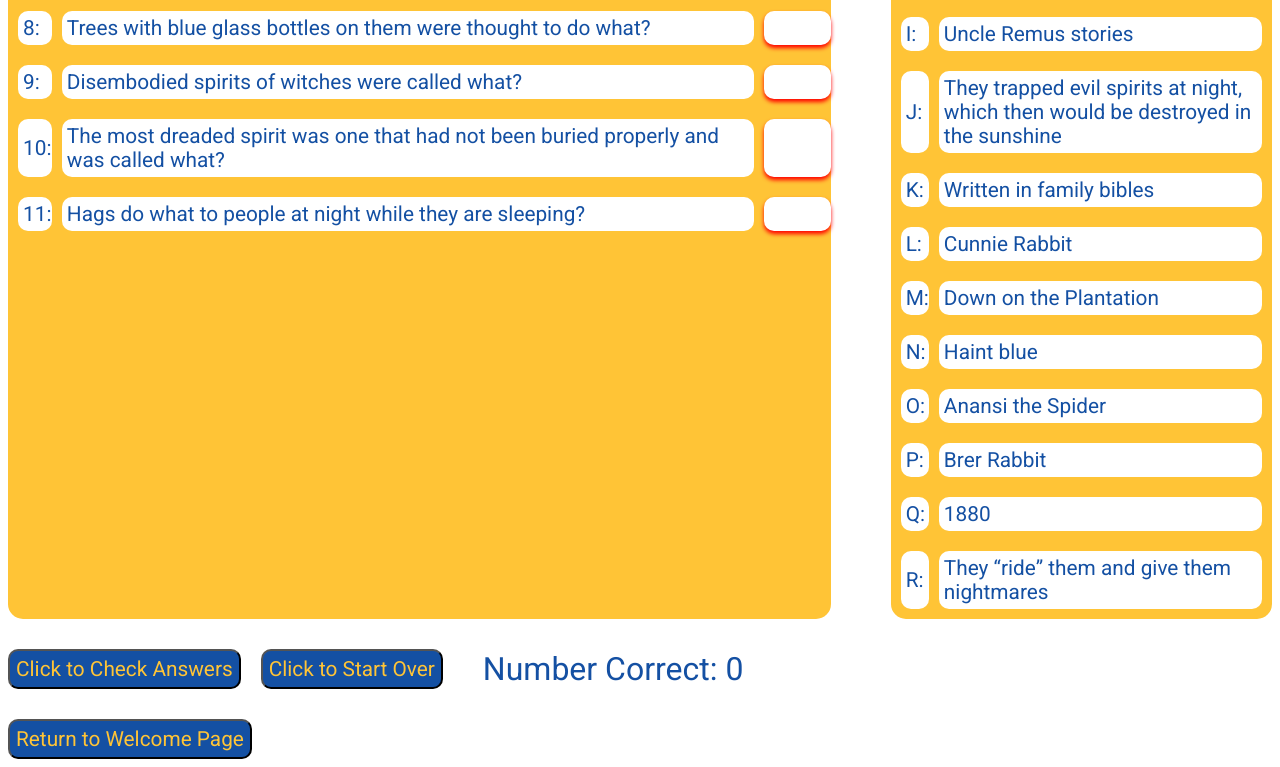
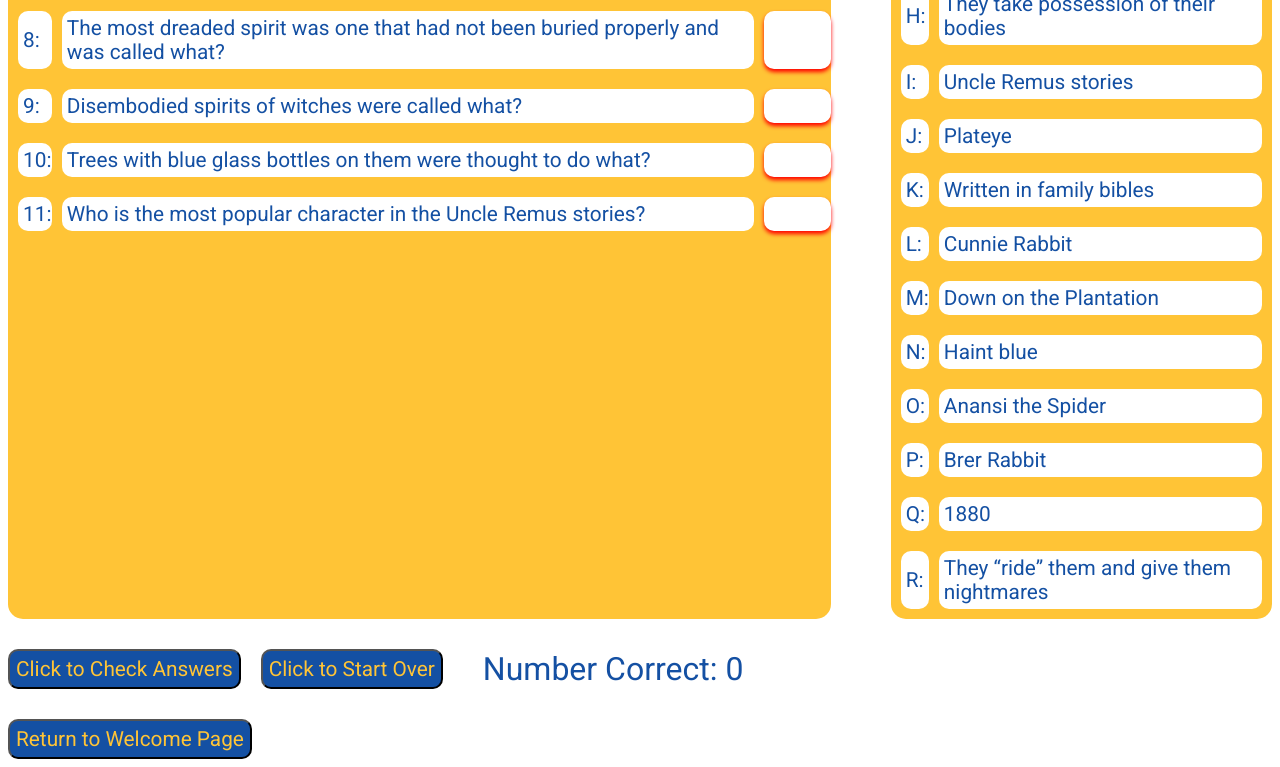
Before and after one commit to burnettfr/MuseumVer3, a plain HTML site: page folklore.html in a window 1280 px wide. Both pictures are taken after a click on the button "Click to Check Answers". Shown: the part 692-1459 px from the top of the page. Drawn offline with Linux system fonts and the light colour scheme.

Commit message:
Reorder answers and questions

```diff
--- a/folklore.html
+++ b/folklore.html
@@ -34,7 +34,7 @@
             <!-- Question 1-->
             <p class = "p1 margin1">1:</p>
             <p class = "p1 margin1">
-                Folklore are the traditional beliefs, customs and stories of a community.  How are they passed down through generations?
+               Who is Brer Rabbit’s direct African predecessor?
             </p>
             <input list="answers" name="Q1" id="Q11" class = "p1 margin2 width1 cent1 f1 fsize">
              <datalist id="answers">
@@ -118,7 +118,7 @@
             <!-- Question 4-->
             <p class = "p1 margin1">4:</p>
             <p class = " p1 margin1">
-                Who is the most popular character in the Uncle Remus stories?
+               Hags do what to people at night while they are sleeping?
             </p>
             <input list="answers" name="Q4" id="Q44" class = "p1 margin2 width1 cent1 f1 fsize">
             <datalist id="answers">
@@ -146,7 +146,7 @@
              <!-- Question 5-->
              <p class = "p1 margin1">5:</p>
              <p class = " p1 margin1">
-                Who is Brer Rabbit’s direct African predecessor?
+               Folklore are the traditional beliefs, customs and stories of a community.  How are they passed down through generations?
              </p>
              <input list="answers" name="Q5" id="Q55" class = "p1 margin2 width1 cent1 f1 fsize">
              <datalist id="answers">
@@ -230,7 +230,7 @@
              <!-- Question 8 -->
              <p class = "p1 margin1">8:</p>
              <p class = "p1 margin1">
-                Trees with blue glass bottles on them were thought to do what?
+               The most dreaded spirit was one that had not been buried properly and was called what?
              </p>
              <input list="answers" name="Q8" id="Q88" class = "p1 margin2 width1 cent1 f1 fsize">
              <datalist id="answers">
@@ -286,7 +286,7 @@
              <!-- Question 10 -->
              <p class = "p1 margin1">10:</p>
              <p class = "p1 margin1">
-                The most dreaded spirit was one that had not been buried properly and was called what?
+               Trees with blue glass bottles on them were thought to do what?
              </p>
              <input list="answers" name="Q10" id="Q1010" class = "p1 margin2 width1 cent1 f1 fsize">
              <datalist id="answers">
@@ -316,7 +316,7 @@
              <!-- Question 11 -->
              <p class = "p1 margin1">11:</p>
              <p class = "p1 margin1">
-                Hags do what to people at night while they are sleeping?
+               Who is the most popular character in the Uncle Remus stories?
              </p>
              <input list="answers" name="Q11" id="Q1111" class = "p1 margin2 width1 cent1 f1 fsize">
              <datalist id="answers">
@@ -374,7 +374,7 @@
             <!-- Answer E-->
             <p class = "p1 margin1">E:</p>
             <p class = " p1 margin1 marright">
-                Plateye
+               They trapped evil spirits at night, which then would be destroyed in the sunshine
             </p>
 
              <!-- Answer F-->
@@ -404,7 +404,7 @@
              <!-- Answer J-->
              <p class = "p1 margin1">J:</p>
              <p class = "p1 margin1 marright">
-                They trapped evil spirits at night, which then would be destroyed in the sunshine
+               Plateye
              </p>
 
              <!-- Answer K-->
--- a/js/folklore.js
+++ b/js/folklore.js
@@ -29,23 +29,23 @@ function startOver(){
 
 function readAns(){
     for (var i = 0; i < numberOfQuest; i++) {
-        if (i == 0 && document.querySelectorAll("input")[i].value.toUpperCase() == "D"){
+        if (i == 0 && document.querySelectorAll("input")[i].value.toUpperCase() == "L"){
             correctAns++;
             document.querySelectorAll("input")[i].classList.remove("wrong");
             document.querySelectorAll("input")[i].classList.add("correct");
             document.querySelectorAll("input")[i].disabled = true
         }
-        if (i == 0 && document.querySelectorAll("input")[i].value.toUpperCase() != "D"){
+        if (i == 0 && document.querySelectorAll("input")[i].value.toUpperCase() != "L"){
             document.querySelectorAll("input")[i].classList.add("wrong");
         }
 
-        if (i == 1 && document.querySelectorAll("input")[i].value.toUpperCase() == "F"){
+        if (i == 1 && document.querySelectorAll("input")[i].value.toUpperCase() == "J"){
             correctAns++;
             document.querySelectorAll("input")[i].classList.remove("wrong");
             document.querySelectorAll("input")[i].classList.add("correct");
             document.querySelectorAll("input")[i].disabled = true
         }
-        if (i == 1 && document.querySelectorAll("input")[i].value.toUpperCase() != "F"){
+        if (i == 1 && document.querySelectorAll("input")[i].value.toUpperCase() != "J"){
             document.querySelectorAll("input")[i].classList.add("wrong");
         }
 
@@ -59,23 +59,23 @@ function readAns(){
             document.querySelectorAll("input")[i].classList.add("wrong");
         }
 
-        if (i == 3 && document.querySelectorAll("input")[i].value.toUpperCase() == "P"){
+        if (i == 3 && document.querySelectorAll("input")[i].value.toUpperCase() == "R"){
             correctAns++;
             document.querySelectorAll("input")[i].classList.remove("wrong");
             document.querySelectorAll("input")[i].classList.add("correct");
             document.querySelectorAll("input")[i].disabled = true
         }
-        if (i == 3 && document.querySelectorAll("input")[i].value.toUpperCase() != "P"){
+        if (i == 3 && document.querySelectorAll("input")[i].value.toUpperCase() != "R"){
             document.querySelectorAll("input")[i].classList.add("wrong");
         }
 
-        if (i == 4 && document.querySelectorAll("input")[i].value.toUpperCase() == "L"){
+        if (i == 4 && document.querySelectorAll("input")[i].value.toUpperCase() == "D"){
             correctAns++;
             document.querySelectorAll("input")[i].classList.remove("wrong");
             document.querySelectorAll("input")[i].classList.add("correct");
             document.querySelectorAll("input")[i].disabled = true
         }
-        if (i == 4 && document.querySelectorAll("input")[i].value.toUpperCase() != "L"){
+        if (i == 4 && document.querySelectorAll("input")[i].value.toUpperCase() != "D"){
             document.querySelectorAll("input")[i].classList.add("wrong");
         }
 
@@ -129,13 +129,13 @@ function readAns(){
             document.querySelectorAll("input")[i].classList.add("wrong");
         }
 
-        if (i == 10 && document.querySelectorAll("input")[i].value.toUpperCase() == "R"){
+        if (i == 10 && document.querySelectorAll("input")[i].value.toUpperCase() == "P"){
             correctAns++;
             document.querySelectorAll("input")[i].classList.remove("wrong");
             document.querySelectorAll("input")[i].classList.add("correct");
             document.querySelectorAll("input")[i].disabled = true
         }
-        if (i == 10 && document.querySelectorAll("input")[i].value.toUpperCase() != "R"){
+        if (i == 10 && document.querySelectorAll("input")[i].value.toUpperCase() != "P"){
             document.querySelectorAll("input")[i].classList.add("wrong");
         }
 
```
Also changed, not shown: historicChurches.html (+2 -2 lines), js/historicChurches.js (+4 -4 lines).
